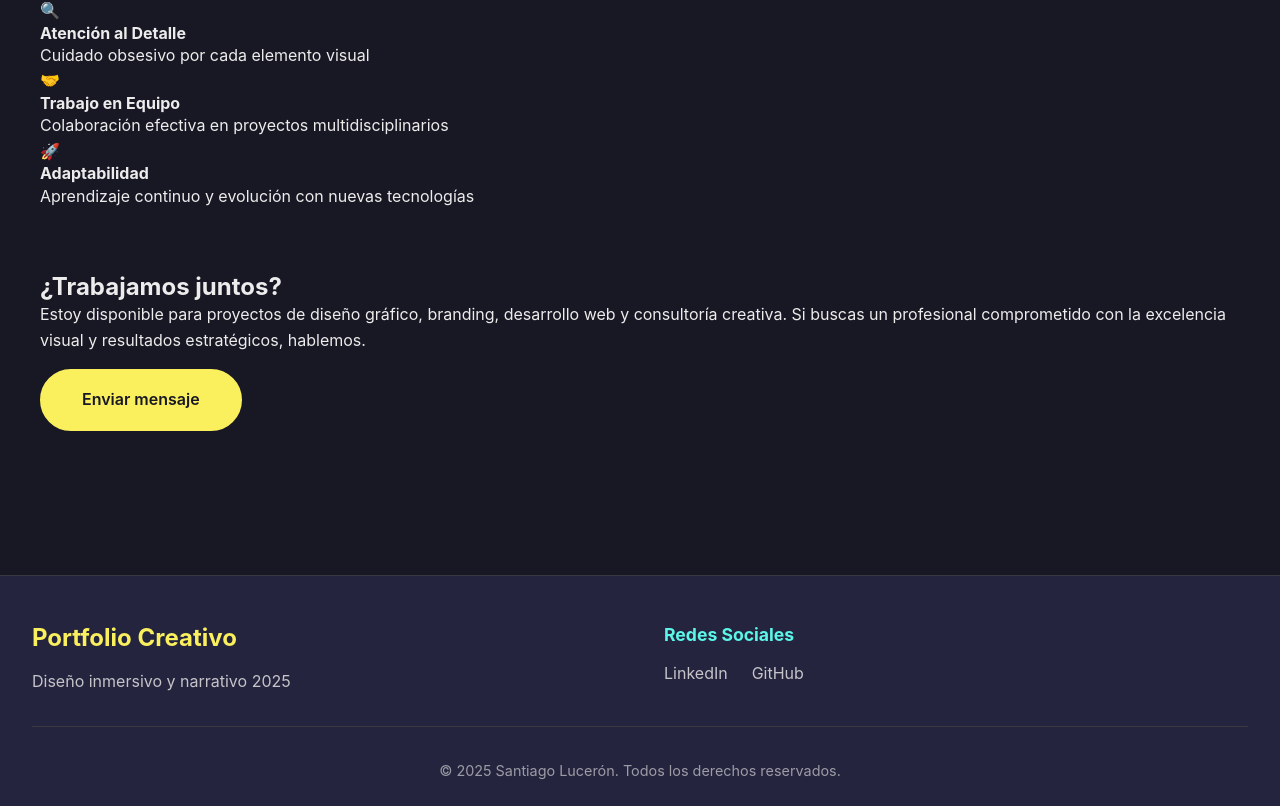
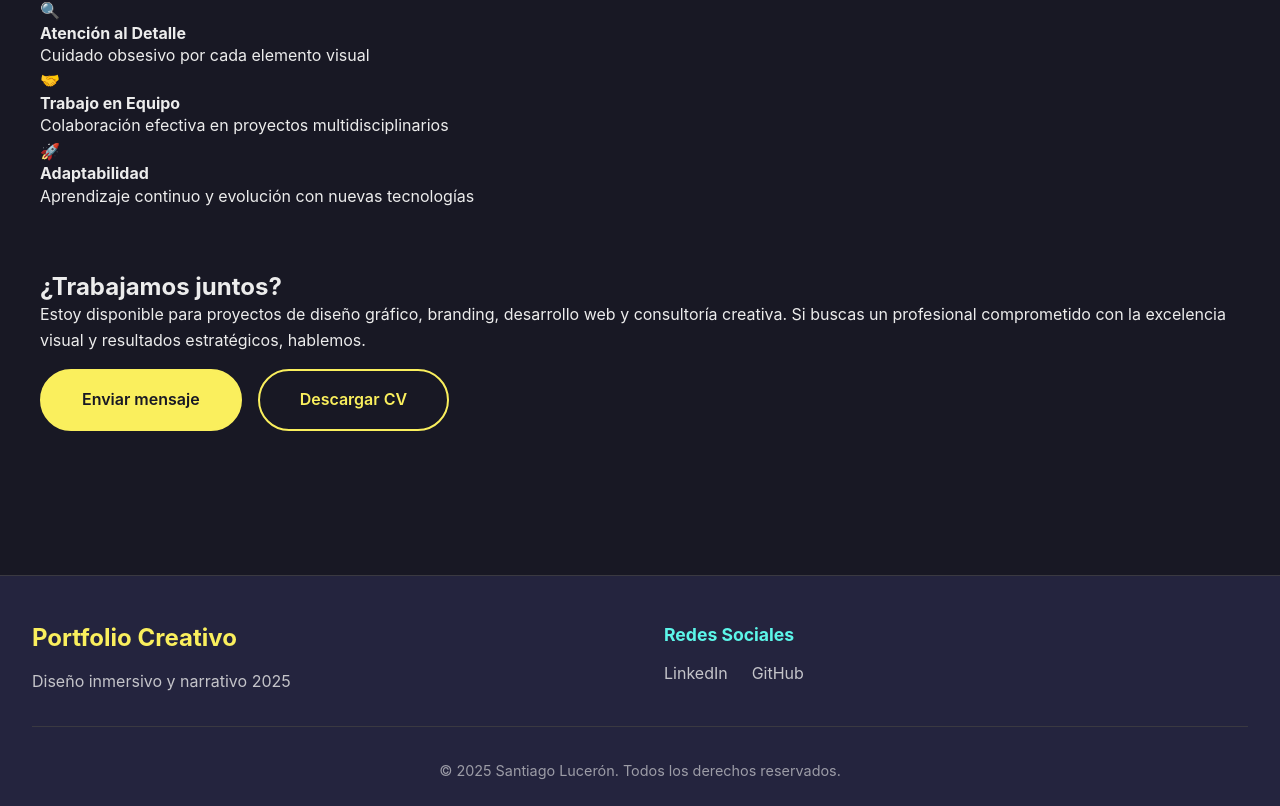
Before and after one commit to sluceron/porfolio, a React (Vite) app: page /about in a window 1280 px wide. Shown: the part 2344-3150 px from the top of the page. Built offline with nearby package versions, Linux system fonts and the light colour scheme.

Commit message:
Descarga de CV

```diff
--- a/src/pages/About.tsx
+++ b/src/pages/About.tsx
@@ -183,6 +183,9 @@ const About = () => {
               <a href="mailto:santiagoluceron@icloud.com" className="btn-primary">
                 Enviar mensaje
               </a>
+              <a href="/cv.pdf" download className="btn-secondary">
+              Descargar CV
+              </a>
             </div>
           </div>
         </div>
```
Also changed, not shown: 1 other file (tests, documents, lock files or other folders).
